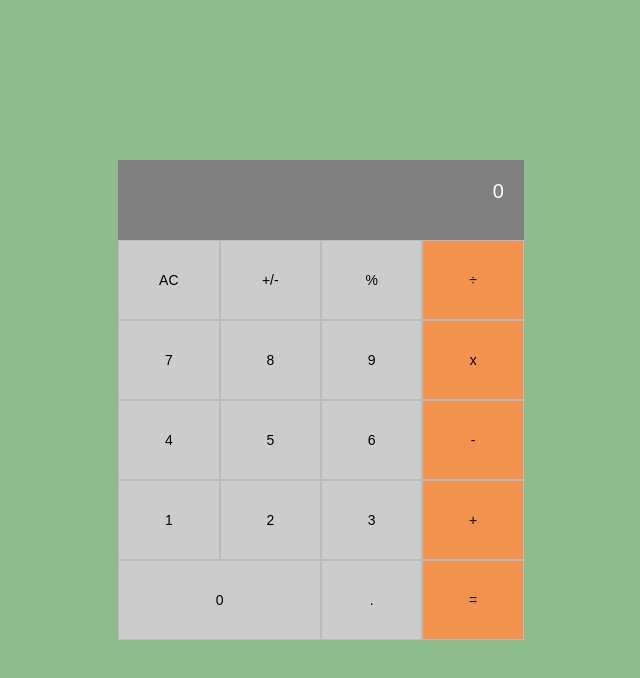
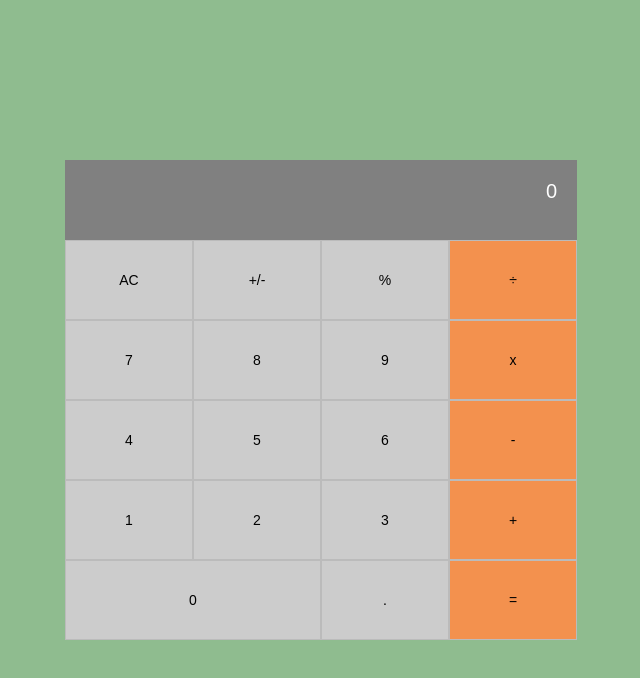
Before and after one commit to OybekKayumov/m3-math-magicians, a React (Create React App) app: page / in a window 1280 px wide. Shown: the top 678 px of the page, without its empty margins (319-959 px from the left). Built offline with nearby package versions, Linux system fonts and the light colour scheme.

Commit message:
add css media 900px

```diff
--- a/src/components/Calculator.css
+++ b/src/components/Calculator.css
@@ -52,3 +52,9 @@
 .screen-num {
   grid-column: 1 / span 2;
 }
+
+@media (min-width: 900px) {
+  .box-container {
+    width: 40vw;
+  }
+}
```
